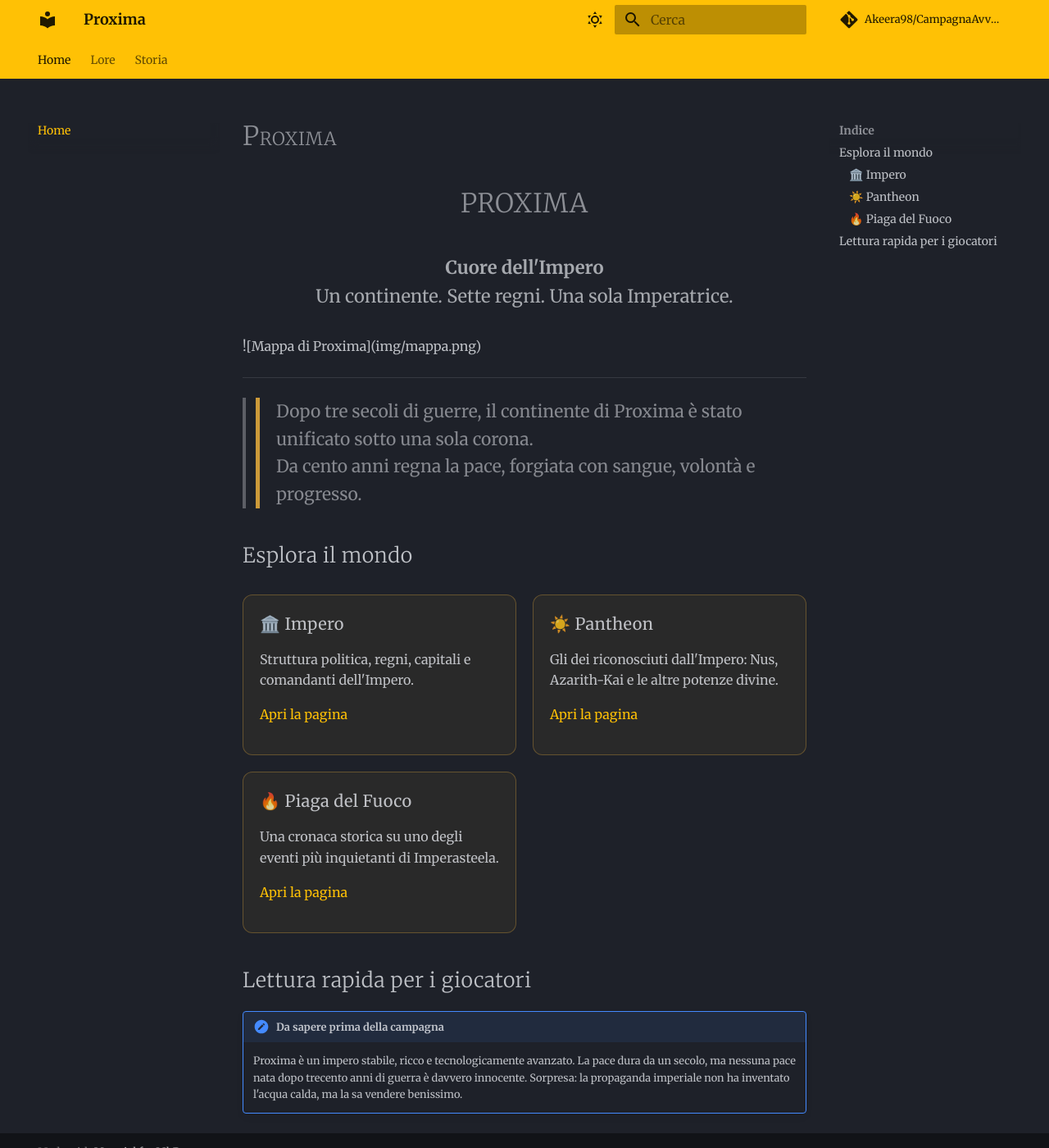
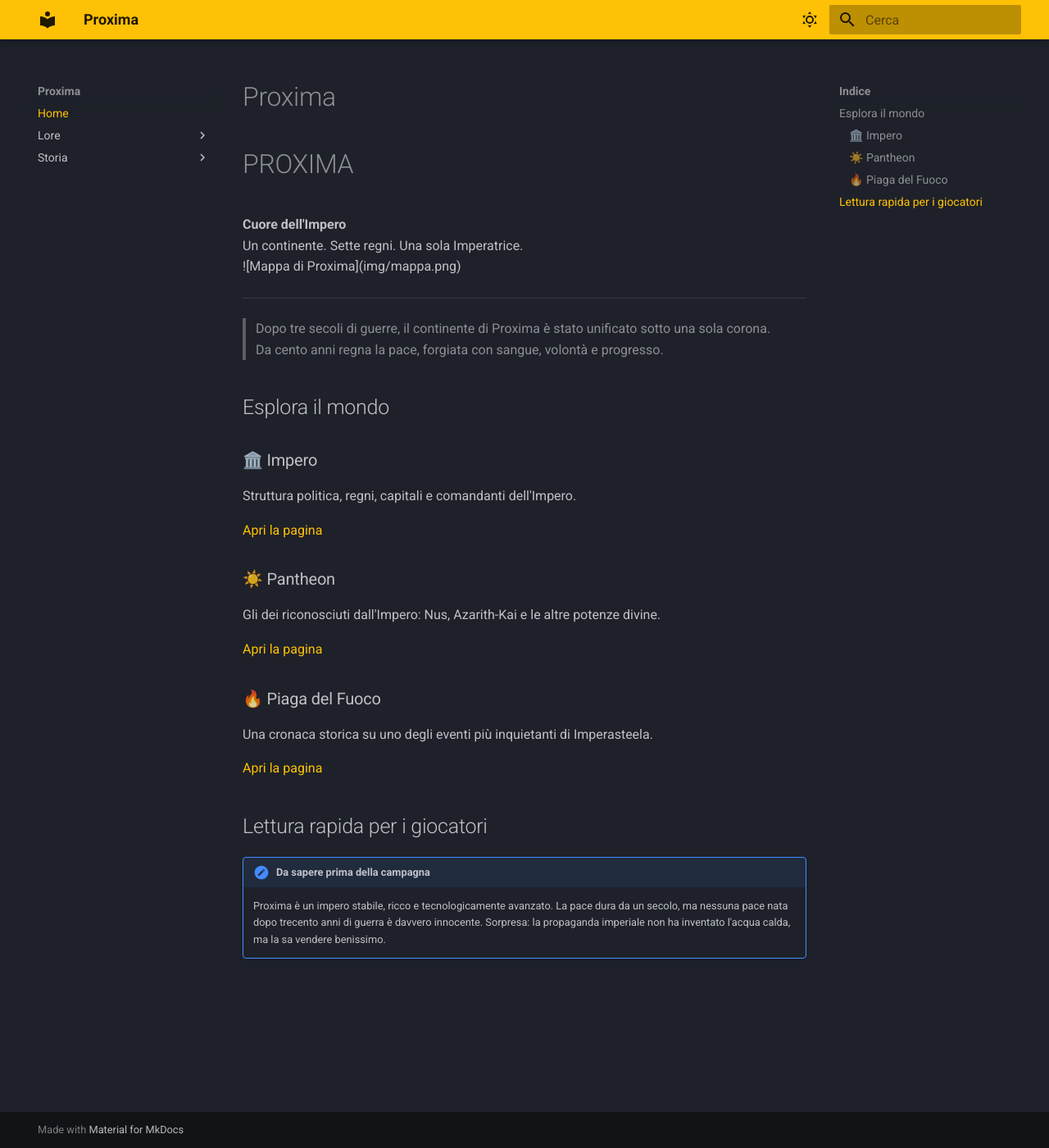
Before and after one commit to Akeera98/CampagnaAvventurieri2, an MkDocs documentation site: the page built from docs/index.md, in a window 1280 px wide and 1400 px high. Shown: the whole window at 82% size. Built offline with MkDocs 1.6.1 and Material for MkDocs 9.7.7, drawn with Linux system fonts in a browser that asks for light colours; comment, search, counter and statistics services are not loaded.

Commit message:
Update mkdocs.yml

```diff
--- a/mkdocs.yml
+++ b/mkdocs.yml
@@ -1,12 +1,7 @@
 site_name: Proxima
 site_description: Cuore dell'Impero
-site_author: Akira
 site_url: https://akeera98.github.io/CampagnaAvventurieri2/
 
-repo_url: https://github.com/Akeera98/CampagnaAvventurieri2
-repo_name: Akeera98/CampagnaAvventurieri2
-
-# Tema: richiede MkDocs Material, installato automaticamente dalla GitHub Action inclusa.
 theme:
   name: material
   language: it
@@ -23,17 +18,6 @@
       toggle:
         icon: material/weather-night
         name: Passa alla modalità scura
-  font:
-    text: Merriweather
-    code: Roboto Mono
-  features:
-    - navigation.tabs
-    - navigation.sections
-    - navigation.expand
-    - navigation.top
-    - search.suggest
-    - search.highlight
-    - content.code.copy
 
 nav:
   - Home: index.md
@@ -51,14 +35,5 @@
   - attr_list
   - md_in_html
   - tables
-  - toc:
-      permalink: true
   - pymdownx.details
   - pymdownx.superfences
-  - pymdownx.magiclink
-  - pymdownx.emoji:
-      emoji_index: !!python/name:material.extensions.emoji.twemoji
-      emoji_generator: !!python/name:material.extensions.emoji.to_svg
-
-extra_css:
-  - stylesheets/extra.css
```
